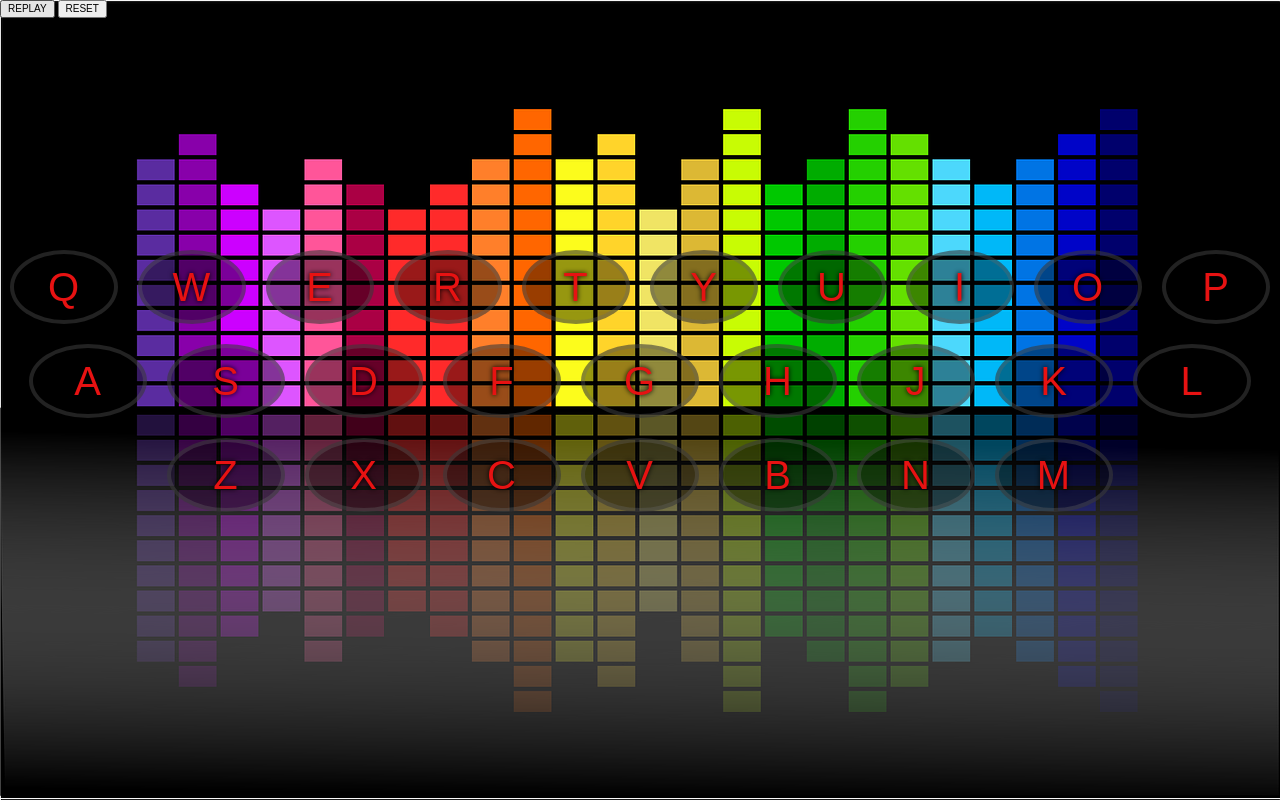
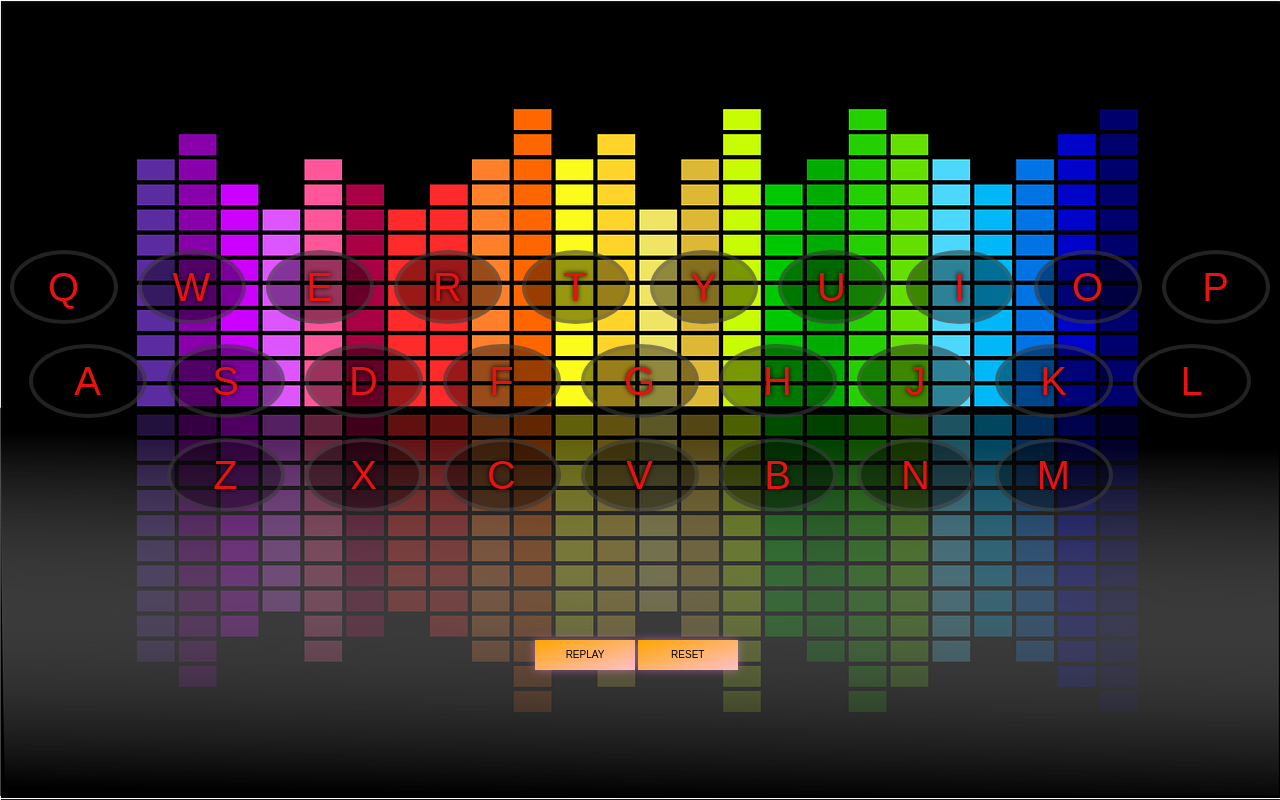
Before and after one commit to michalsamulak/Keyboard_Instrument, a website built with webpack: page src/pages/index.html in a window 1280 px wide. Built offline with nearby package versions, Linux system fonts and the light colour scheme.

Commit message:
styling btns

```diff
--- a/src/pages/index.html
+++ b/src/pages/index.html
@@ -109,10 +109,10 @@
   </div>
 </div>
 
-
+<div class="btn-container">
 <button class="btn btn-replay">REPLAY</button>
 <button class="btn btn-reset">RESET</button>
-
+</div>
 
 <audio data-letter="81" src="../../src/assets/sound/Badum Tsss.mp3"></audio>
 <audio data-letter="87" src="../../src/assets/sound/Bell Transition.mp3"></audio>
--- a/src/scss/main.scss
+++ b/src/scss/main.scss
@@ -15,6 +15,7 @@ body {
   margin: 0;
   padding: 0;
   font-family: sans-serif;
+
 }
 
 .keys {
@@ -75,3 +76,34 @@ body {
   letter-spacing: 0.1rem;
   color: #e71212;
 }
+
+.btn-container {
+  transition: translate 2s;
+}
+
+.btn {
+  width: 10rem;
+  height: 3rem;
+    display: inline-block;
+    position: relative;
+    top: 80vh;
+    left: calc(50vw - 10.5rem);
+    color: #000;
+    background-image: linear-gradient(to bottom right,orange,pink);
+    background-color: #bba009;
+    border: none;
+    box-shadow: 0 0 1rem rgba(violet,.5);
+
+    &:hover {
+      transform: translateY(-.3rem) scale(1.03);
+  }
+
+  &:active,
+  &:focus {
+    outline: none;
+    transform: translateY(.119rem) scale(1);
+  }
+
+
+
+}
```
